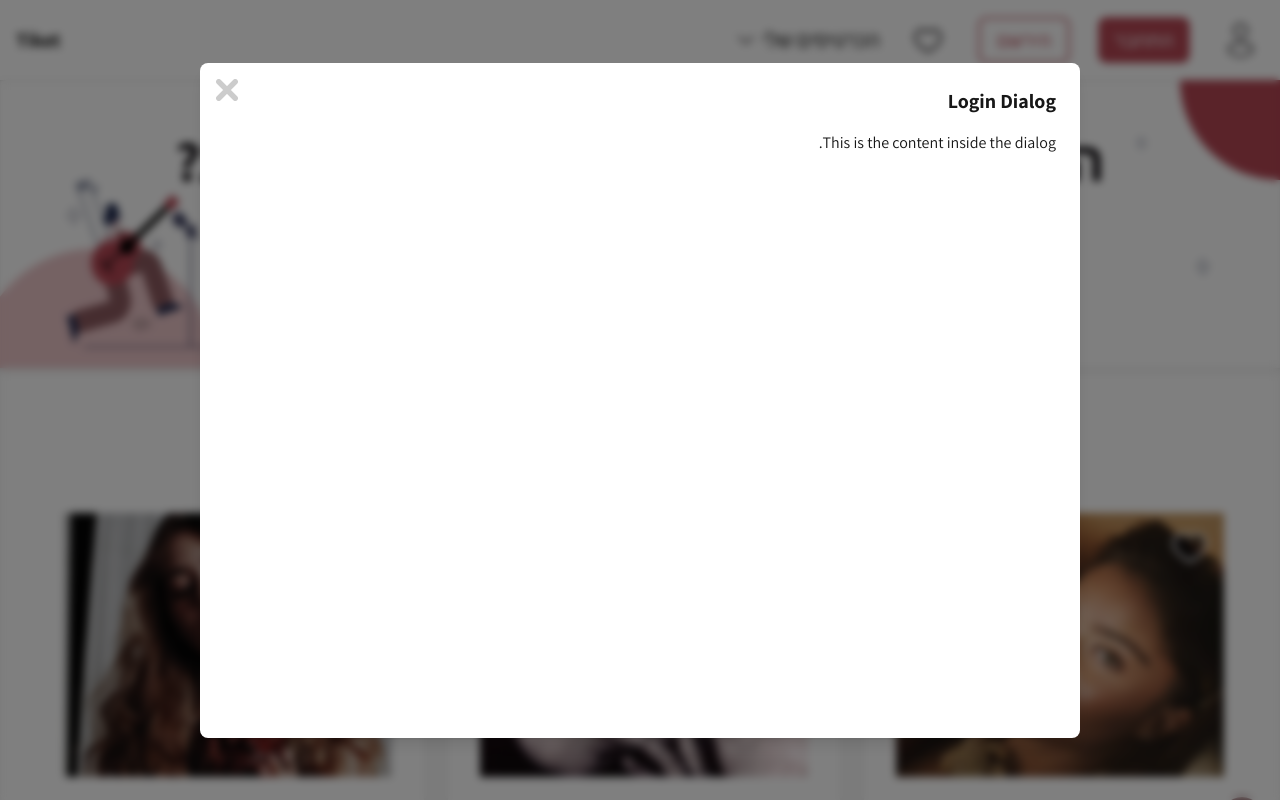
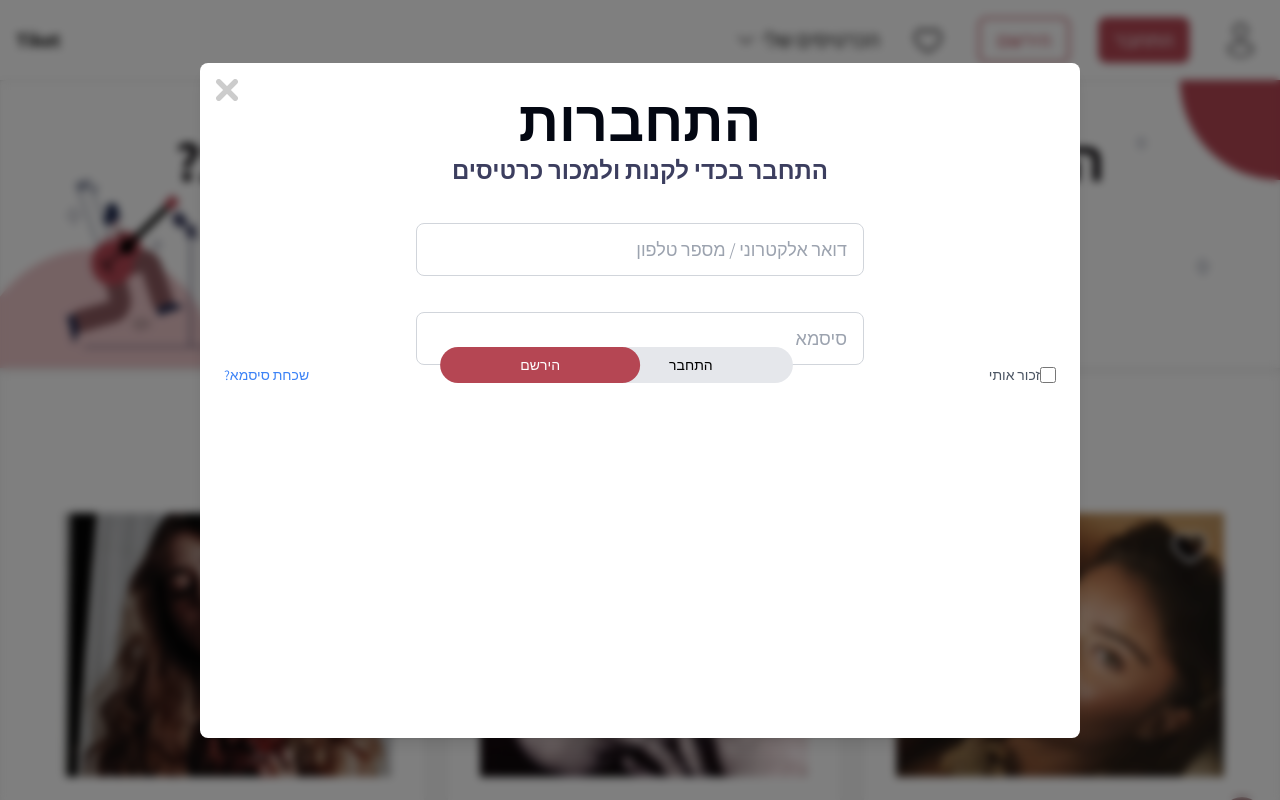
Before and after one commit to tiketuser/Tiket, a Next.js app: page / in a window 1280 px wide. Both pictures are taken after a click on the button "התחבר". Shown: the top 800 px of the page. Built offline with nearby package versions, Linux system fonts and the light colour scheme.

Commit message:
dialog not finished, CustomInput Component Insted of searchbar

```diff
--- a/app/components/SearchBar/SearchBar.tsx
+++ b/app/components/CustomInput/CustomInput.tsx
@@ -1,26 +1,32 @@
 import Image from 'next/image';
-import SearchIcon from "../../../public/images/SearchBar/Search Icon.svg";
+import React from 'react';
 
-const SearchBar = () => {
+interface CustomInputProps {
+  type?: string;
+  placeholder: string;
+  image?: React.ReactElement<typeof Image>;
+}
+
+const CustomInput: React.FC<CustomInputProps> = ({
+  type = 'text',
+  placeholder,
+  image
+}
+) => {
   return (
     <div className="flex justify-center items-center pt-9 sm:mx-0 mx-16">
       <div className="relative w-full max-w-md">
         <input
-          type="text"
-          placeholder="חפש אירוע"
+          type={type}
+          placeholder={placeholder}
           className="w-full py-3 pl-12 pr-4 rounded-lg border border-gray-300 sm:text-text-medium text-text-small rtl focus:outline-none focus:ring-0 focus:border-gray-300"
         />
         <div className="absolute left-3 top-1/2 transform -translate-y-1/2">
-          <Image
-            src={SearchIcon}
-            alt="Search Icon"
-            width={24}
-            height={24}
-          />
+          {image && image}
         </div>
       </div>
     </div>
   );
 };
 
-export default SearchBar;
+export default CustomInput;
--- a/app/components/Dialogs/LoginDialog/LoginDialog.tsx
+++ b/app/components/Dialogs/LoginDialog/LoginDialog.tsx
@@ -1,4 +1,6 @@
 import AdjustableDialog from "../AdjustableDialog/AdjustableDialog"
+import CustomInput from "../../CustomInput/CustomInput"
+import LoginRegisterButtons from "../LoginRegisterButtons/LoginRegisterButtons";
 
 interface LoginDialogProps {
     isOpen: boolean;
@@ -15,8 +17,39 @@ const LoginDialog: React.FC<LoginDialogProps> = ({
             isOpen={isOpen}
             onClose={onClose}
         >
-            <h2 className="text-xl font-bold mb-4">Login Dialog</h2>
-            <p>This is the content inside the dialog.</p>
+            <div className="">
+                {/* Header */}
+                <h2 className="text-center text-heading-1-desktop font-extrabold text-gray-950">
+                    התחברות
+                </h2>
+                <p className="text-center text-heading-5-desktop font-bold text-strongText">
+                    התחבר בכדי לקנות ולמכור כרטיסים
+                </p>
+
+                {/* Login form */}
+                <form className="">
+
+                    <CustomInput placeholder="דואר אלקטרוני / מספר טלפון" />
+                    <CustomInput type="password" placeholder="סיסמא" />
+                    <LoginRegisterButtons />
+
+
+
+                    {/* Remember Me and Forgot Password */}
+                    <div className="flex items-center justify-between">
+                        <label className="flex items-center text-sm text-gray-600">
+                            <input
+                                type="checkbox"
+                                className="form-checkbox h-4 w-4 text-blue-600"
+                            />
+                            <span className="ml-2">זכור אותי</span>
+                        </label>
+                        <a href="#" className="text-sm text-blue-500 hover:underline">
+                            שכחת סיסמא?
+                        </a>
+                    </div>
+                </form>
+            </div>
         </AdjustableDialog>
     )
 }
--- /dev/null
+++ b/app/components/Dialogs/LoginRegisterButtons/LoginRegisterButtons.tsx
@@ -0,0 +1,16 @@
+const LoginRegisterButtons = () => {
+    return (
+        <>
+            <div className="relative flex justify-center items-center">
+                <button className="absolute translate-x-1/4 px-20 py-2 bg-gray-200 text-black rounded-full text-sm rtl">
+                    התחבר
+                </button>
+                <button className="absolute -translate-x-1/2 px-20 py-2 bg-primary text-white rounded-full text-sm rtl">
+                    הירשם
+                </button>
+            </div>
+        </>
+    );
+  };
+
+  export default LoginRegisterButtons;
--- a/app/components/Gallery/Gallery.tsx
+++ b/app/components/Gallery/Gallery.tsx
@@ -1,12 +1,17 @@
 import React from 'react'
-import SearchBar from "../SearchBar/SearchBar";
+import CustomInput from '../CustomInput/CustomInput';
 import CardCarousel from "../CardCarousel/CardCarousel";
+import SearchIcon from "../../../public/images/SearchBar/Search Icon.svg";
+import Image from 'next/image';
 
 const Gallery = () => {
   return (
     <div className='shadow-small-inner'>
-        <SearchBar/>
-        <CardCarousel/>
+      <CustomInput
+        placeholder="חפש אירוע"
+        image = { <Image src={SearchIcon} alt="Search Icon" width={24} height={24}/> }
+      />
+      <CardCarousel/>
     </div>
   )
 }
```
Also changed, not shown: app/components/Dialogs/AdjustableDialog/AdjustableDialog.tsx (indentation only).
